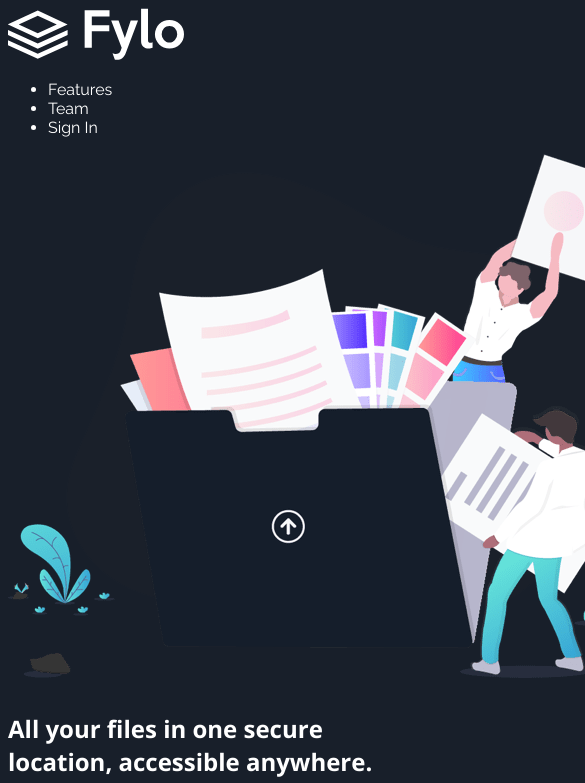
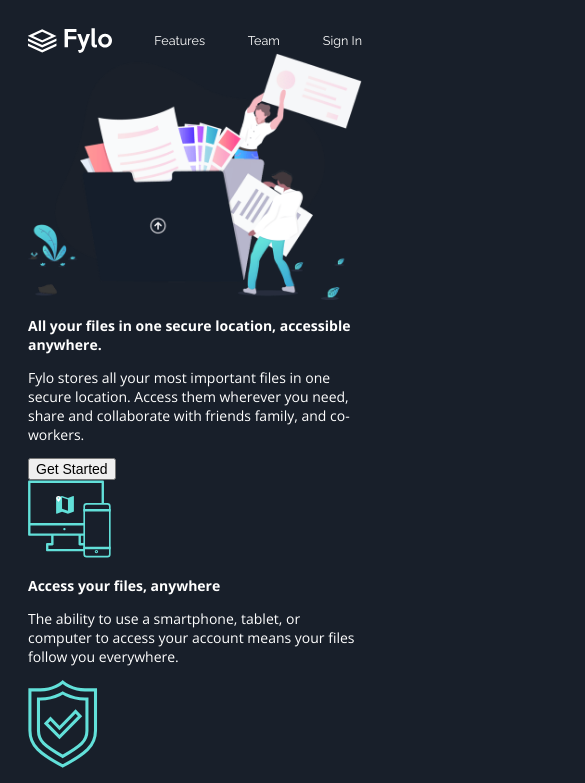
Before and after one commit to dhruvtrip/fylo-dark-challenge, a plain HTML site: page index.html in a window 390 px wide. Shown: the top 783 px of the page, 585 px wide, since content can reach past the window. Drawn offline with nearby package versions, Linux system fonts and the light colour scheme.

Commit message:
mobile first nav design

```diff
--- a/index.html
+++ b/index.html
@@ -18,17 +18,15 @@
   <header>
       <nav>
         <img class="logo" src="/images/logo.svg" alt="company logo">
-        <ul class="nav-element">
-          <li>Features</li>
-          <li>Team</li>
-          <li>Sign In</li>
-        </ul>
+          <a href="#">Features</a>
+          <a href="#">Team</a>
+          <a href="#">Sign In</a>
       </nav>
   </header>
 
   <!-- Page hero section -->
     <section class="hero">
-      <img src="images/illustration-intro.png" alt="intro image">
+      <img class="illustration-big" src="images/illustration-intro.png" alt="intro image">
       <h1 class="hero-heading">All your files in one secure location, accessible anywhere.</h1>
       <p class="hero-subheading">
         Fylo stores all your most important files in one secure location. Access them wherever
@@ -75,7 +73,7 @@
     <!-- Page more information section -->
     <section class="info">
       <div class="slogan">
-        <img src="/images/illustration-stay-productive.png" alt="productive people image">
+        <img class="illustration-big" src="/images/illustration-stay-productive.png" alt="productive people image">
         <h1>Stay productive, wherever you are</h1>
         <p>
         Never let location be an issue when accessing your files. Fylo has you covered for all of your file
@@ -91,7 +89,7 @@
           <!-- Testimonials -->
       <div class="testimonials">
         <img src="/images/bg-quotes.png" alt="quotes image">
-        <div class="testimonial-box">
+        <div class="testimonial-container">
               <p>
                 Fylo has improved our team productivity by an order of magnitude. Since making the switch our team has
                 become a well-oiled collaboration machine.
@@ -100,7 +98,7 @@
               <p>Satish Patel</p>
               <span class="job-title">Founder & CEO, Huddle</span>
         </div>
-        <div class="testimonial-box">
+        <div class="testimonial-container">
               <p>
                 Fylo has improved our team productivity by an order of magnitude. Since making the switch our team has
                 become a well-oiled collaboration machine.
@@ -109,7 +107,7 @@
               <p>Bruce McKenzie</p>
               <span class="job-title">Founder & CEO, Huddle</span>
         </div>
-        <div class="testimonial-box">
+        <div class="testimonial-container">
               <p>
                 Fylo has improved our team productivity by an order of magnitude. Since making the switch our team has
                 become a well-oiled collaboration machine.
@@ -120,7 +118,7 @@
         </div>
       </div>
 
-      <div class="early-access-box">
+      <div class="early-access-container">
         <h3>Get early access today</h3>
         <p>It only takes a minute to sign up and our free starter tier is extremely generous. If you have any
           questions, our support team would be happy to help you.</p>
--- a/styles/style.scss
+++ b/styles/style.scss
@@ -19,24 +19,51 @@ $accent-cta-active: hsl(176, 68%, 64%);
 $accent-cta-default: hsl(198, 60%, 50%);
 $accent-error: hsl(0, 100%, 63%);
 
+*{
+    font-size: 14px;
+}
 
 
-// Styling elements
+// Mobile first
 
 body{
     background-color: $bg-main;
     font-family: $font-stack-secondary;
     color: $font-color;
+    margin: 2em;
 }
+
 nav{
+    display: flex;
+    justify-content: space-between;
+    align-items: center;
     color: $font-color;
     font-family: $font-stack-primary;
+
+    a{
+        font-size: .9rem;
+        color: $font-color;
+        text-decoration: none;
+    }
+
+}
+
+
+
+
+.illustration-big{
+    width: 100%;
+}
+
+.logo{
+    width: 25%;
 }
 
 footer{
     background-color: $bg-footer;
 }
 
-@media screen (min-width:375px) {
+// desktop
+@media only screen and (min-width: 768px) {
 
 }
```
Also changed, not shown: styles/style.css, 1 other file.
